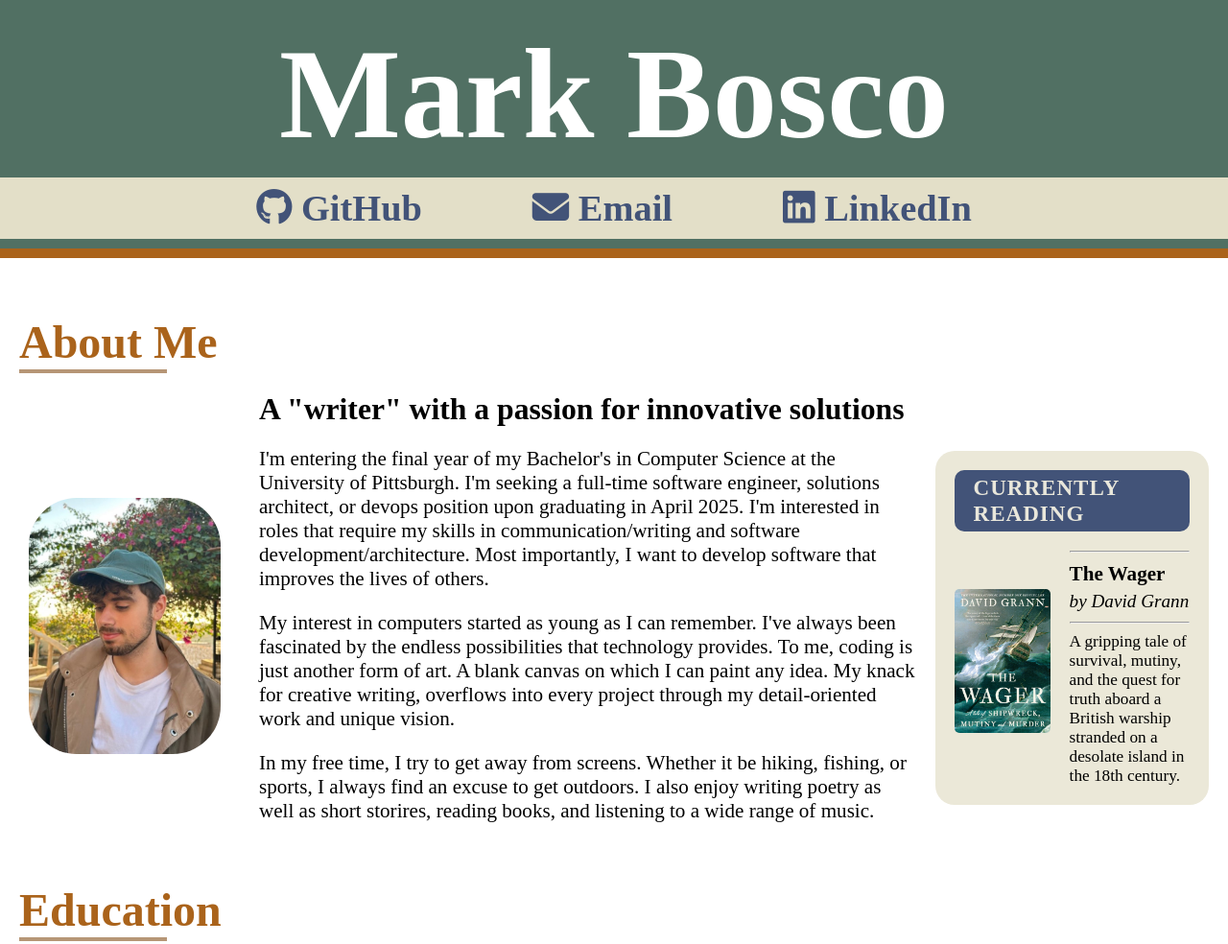
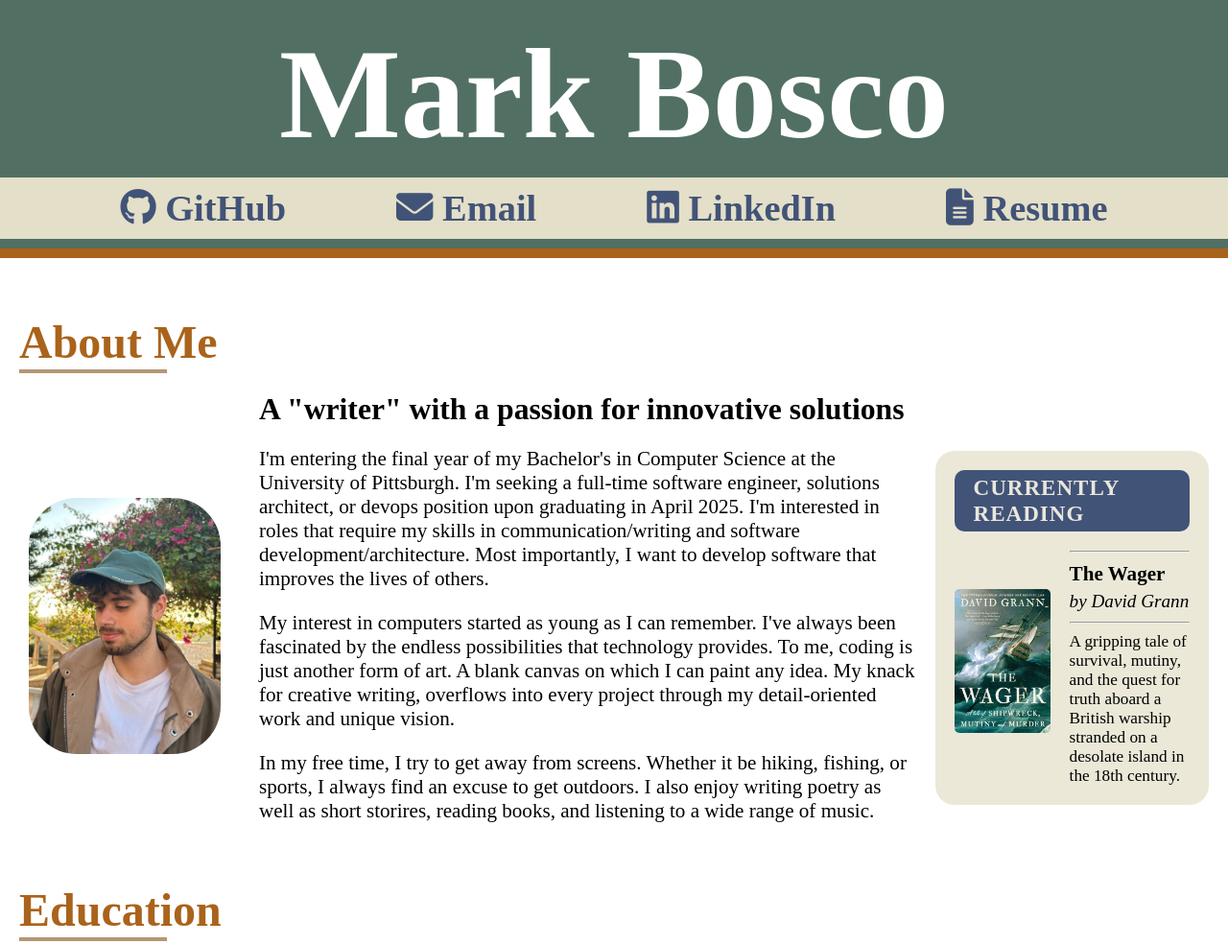
Before and after one commit to Mark-Bosco/mark-bosco.github.io, a plain HTML site: page index.html in a window 1280 px wide. Shown: the top 984 px of the page at 96% size. Drawn offline with Linux system fonts and the light colour scheme; a web font is replaced by a local one.

Commit message:
Add resume link to navigation bar

```diff
--- a/index.html
+++ b/index.html
@@ -18,6 +18,7 @@
             <a href="mailto:mab688@pitt.edu"><i class="fa-solid fa-envelope"></i> Email</a>
             <a href="https://www.linkedin.com/in/mark-bosco/" target="_blank"><i class="fab fa-linkedin"></i>
                 LinkedIn</a>
+            <a href="./Bosco-Resume.pdf"><i class="fa-solid fa-file-lines"></i> Resume</a>
         </nav>
     </header>
 
```
Also changed, not shown: 1 other file.
